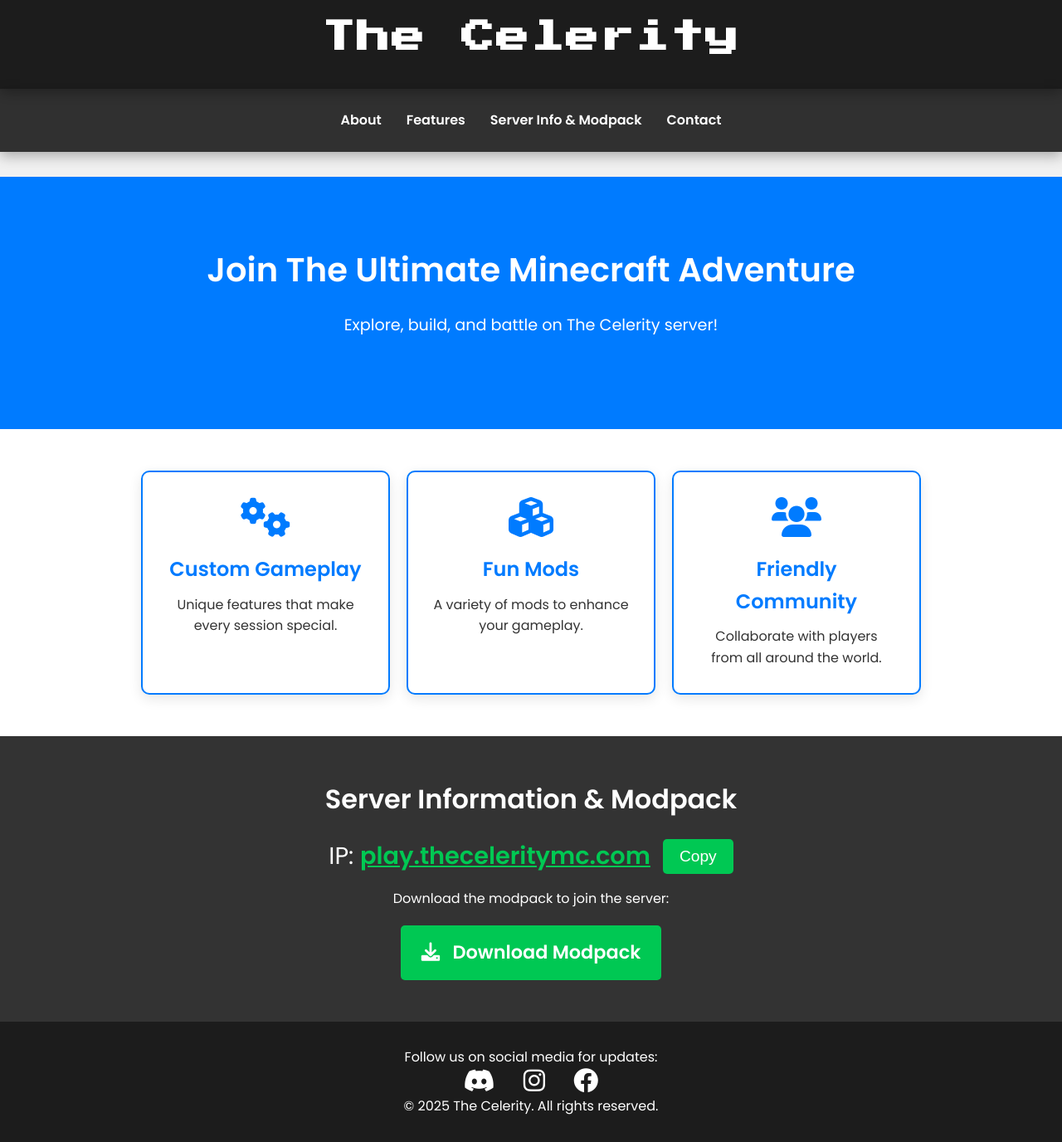
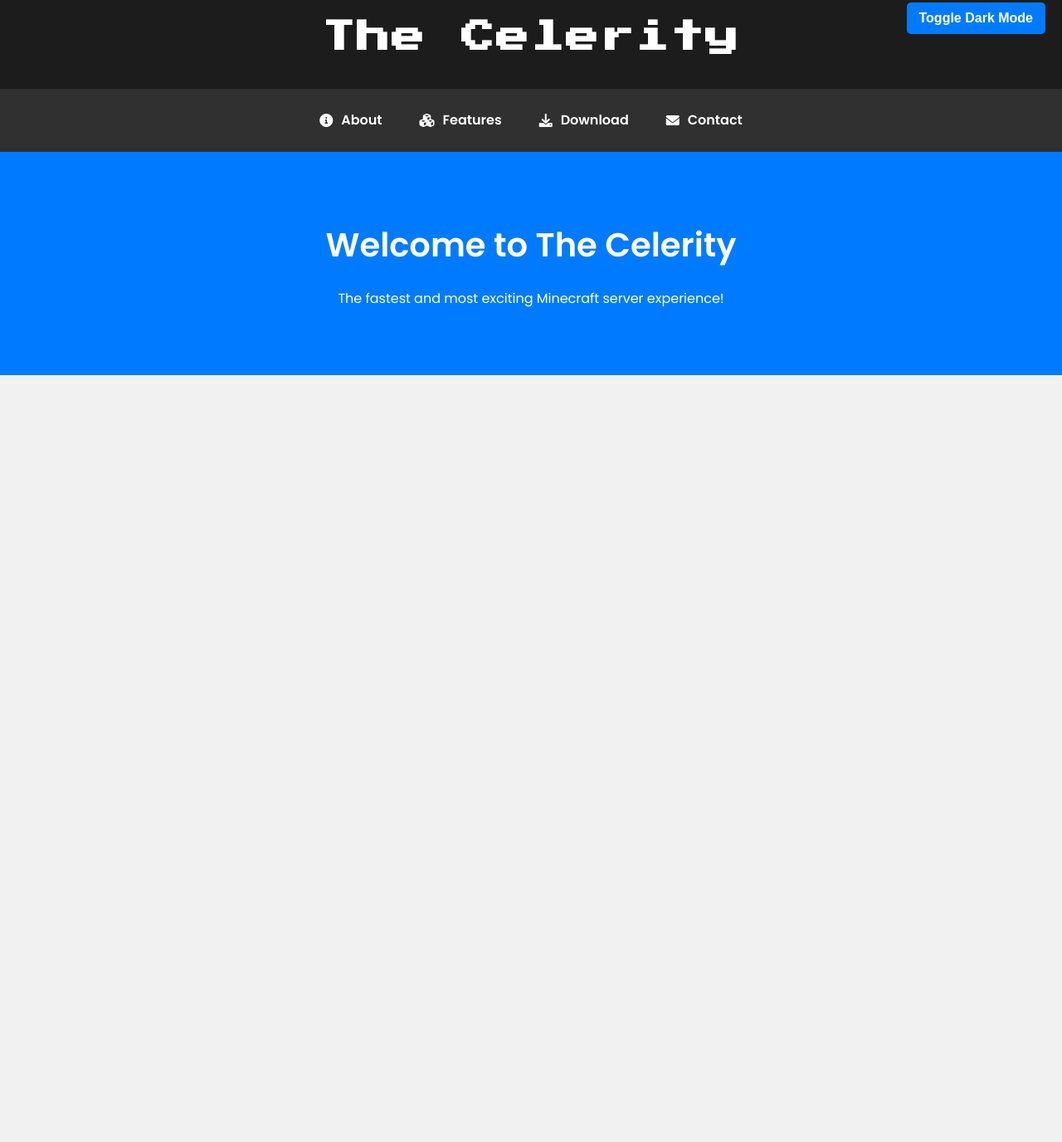
Before and after one commit to Vireliax/the-celerity, a plain HTML site: page index.html in a window 1280 px wide. Shown: the part 17-1393 px from the top of the page at 83% size. After the commit the page ends 800 px from the top, so only its background shows below. Drawn offline with Linux system fonts and the light colour scheme.

Commit message:
Update index.html

```diff
--- a/index.html
+++ b/index.html
@@ -15,26 +15,25 @@
             box-sizing: border-box;
         }
 
-        html, body {
-            margin: 0;
-            padding: 0;
-            width: 100%;
-            overflow-x: hidden; /* Prevent horizontal scrolling */
-        }
-
         body {
             font-family: 'Poppins', sans-serif;
             background-color: #f1f1f1;
             color: #333;
             line-height: 1.6;
+            transition: background-color 0.3s, color 0.3s;
         }
 
+        body.dark-mode {
+            background-color: #1c1c1c;
+            color: #f1f1f1;
+        }
+
+        /* Header */
         header {
             background: #1c1c1c;
             color: white;
             padding: 30px 0;
             text-align: center;
-            box-shadow: 0 5px 15px rgba(0, 0, 0, 0.3);
         }
 
         header h1 {
@@ -43,14 +42,13 @@
             letter-spacing: 2px;
         }
 
+        /* Navigation Bar */
         .navbar {
-            width: 100%;
-            background-color: rgba(0, 0, 0, 0.8);
             display: flex;
             justify-content: center;
-            padding: 15px 0;
-            box-shadow: 0 5px 15px rgba(0, 0, 0, 0.3);
-            margin-bottom: 30px;
+            background-color: rgba(0, 0, 0, 0.8);
+            padding: 15px;
+            gap: 15px;
         }
 
         .navbar a {
@@ -58,16 +56,24 @@
             text-decoration: none;
             font-size: 1rem;
             font-weight: 600;
+            display: flex;
+            align-items: center;
+            gap: 10px;
             padding: 10px 15px;
-            transition: color 0.3s, background-color 0.3s;
             border-radius: 5px;
+            transition: background-color 0.3s ease, transform 0.2s;
         }
 
         .navbar a:hover {
             background-color: #007bff;
-            color: #fff;
+            transform: translateY(-2px);
         }
 
+        .dark-mode .navbar {
+            background-color: rgba(255, 255, 255, 0.2);
+        }
+
+        /* Hero Section */
         .hero {
             text-align: center;
             background-color: #007bff;
@@ -80,243 +86,102 @@
             margin-bottom: 20px;
         }
 
-        .hero p {
-            font-size: 1.2rem;
-            margin-bottom: 30px;
+        /* Dark Mode Toggle */
+        .dark-mode-toggle {
+            position: fixed;
+            top: 20px;
+            right: 20px;
+            padding: 10px 15px;
+            background-color: #007bff;
+            color: white;
+            border: none;
+            border-radius: 5px;
+            cursor: pointer;
+            font-size: 1rem;
+            font-weight: 600;
+            z-index: 1000;
+            transition: background-color 0.3s ease;
         }
 
-        .features {
+        .dark-mode-toggle:hover {
+            background-color: #0056b3;
+        }
+
+        .dark-mode .dark-mode-toggle {
+            background-color: #444;
+        }
+
+        /* Loading Screen */
+        .loading-screen {
+            position: fixed;
+            top: 0;
+            left: 0;
+            width: 100%;
+            height: 100%;
+            background-color: #1c1c1c;
             display: flex;
             justify-content: center;
-            gap: 20px;
-            flex-wrap: wrap;
-            padding: 50px 20px;
-            background-color: white;
+            align-items: center;
+            z-index: 9999;
         }
 
-        .feature-card {
-            background-color: #fff;
-            border: 2px solid #007bff;
-            border-radius: 10px;
-            width: 300px;
-            text-align: center;
-            padding: 30px;
-            box-shadow: 0 5px 15px rgba(0, 0, 0, 0.1);
-            transition: transform 0.3s ease, box-shadow 0.3s ease;
+        .loading-screen img {
+            width: 100px;
+            animation: spin 1.5s linear infinite;
         }
 
-        .feature-card:hover {
-            transform: translateY(-10px);
-            box-shadow: 0 10px 20px rgba(0, 0, 0, 0.2);
-        }
-
-        .feature-card i {
-            font-size: 3rem;
-            color: #007bff;
-            margin-bottom: 20px;
-        }
-
-        .feature-card h4 {
-            font-size: 1.5rem;
-            margin-bottom: 10px;
-            color: #007bff;
-        }
-
-        .feature-card p {
-            font-size: 1rem;
-            color: #333;
-        }
-
-        .server-info {
-            text-align: center;
-            background-color: #333;
-            color: white;
-            padding: 50px 20px;
-        }
-
-        .server-info h3 {
-            font-size: 2rem;
-            margin-bottom: 20px;
-        }
-
-        .server-info .copy-container {
-            display: inline-flex;
-            align-items: center;
-            gap: 15px;
-            margin-bottom: 15px;
-        }
-
-        .server-info .copy-container span {
-            font-size: 1.8rem; /* Default size */
-        }
-
-        .server-info .copy-ip {
-            color: #00c853;
-            font-weight: bold;
-            text-decoration: underline;
-        }
-
-        .copy-btn {
-            background-color: #00c853;
-            border: none;
-            color: white;
-            padding: 10px 20px;
-            border-radius: 5px;
-            font-size: 1.2rem;
-            cursor: pointer;
-            transition: background-color 0.3s ease, transform 0.3s ease;
-        }
-
-        .copy-btn:hover {
-            background-color: #009e4f;
-            transform: translateY(-2px);
-        }
-
-        #copy-success {
-            display: none;
-            color: #00c853;
-            margin-top: 10px;
-            font-size: 1.2rem;
-        }
-
-        .download-btn {
-            display: inline-block;
-            background-color: #00c853;
-            color: white;
-            font-size: 1.4rem;
-            padding: 15px 25px;
-            text-align: center;
-            border-radius: 5px;
-            margin-top: 20px;
-            text-decoration: none;
-            transition: background-color 0.3s ease, transform 0.3s ease;
-            font-weight: bold;
-        }
-
-        .download-btn:hover {
-            background-color: #009e4f;
-            transform: translateY(-2px);
-        }
-
-        .download-btn i {
-            margin-right: 10px;
-        }
-
-        footer {
-            background-color: #1c1c1c;
-            color: white;
-            padding: 30px 20px;
-            text-align: center;
-        }
-
-        .social-icons i {
-            font-size: 30px;
-            margin: 0 15px;
-            color: white;
-            transition: all 0.3s ease;
-        }
-
-        .social-icons i:hover {
-            color: #007bff;
-        }
-
-        /* Mobile Styles */
-        @media (max-width: 768px) {
-            .navbar {
-                flex-direction: column;
-                align-items: center;
+        @keyframes spin {
+            0% {
+                transform: rotate(0deg);
             }
-
-            .navbar a {
-                margin: 5px 0;
-            }
-
-            .features {
-                flex-direction: column;
-            }
-
-            .feature-card {
-                width: 100%;
-            }
-
-            .server-info .copy-container {
-                flex-direction: column;
-            }
-
-            .server-info .copy-container span {
-                font-size: 1.2rem; /* Smaller size for mobile */
-            }
-
-            .copy-btn {
-                margin-top: 10px;
+            100% {
+                transform: rotate(360deg);
             }
         }
     </style>
 </head>
 
 <body>
+    <!-- Loading Screen -->
+    <div class="loading-screen">
+        <img src="https://upload.wikimedia.org/wikipedia/commons/a/ae/Minecraft_diamond_pickaxe_icon.png" alt="Loading">
+    </div>
+
+    <!-- Header -->
     <header>
         <h1>The Celerity</h1>
     </header>
-    <div class="navbar">
-        <a href="#about">About</a>
-        <a href="#features">Features</a>
-        <a href="#server-info">Server Info & Modpack</a>
-        <a href="#contact">Contact</a>
-    </div>
+
+    <!-- Navigation Bar -->
+    <nav class="navbar">
+        <a href="#about"><i class="fas fa-info-circle"></i> About</a>
+        <a href="#features"><i class="fas fa-cubes"></i> Features</a>
+        <a href="#download"><i class="fas fa-download"></i> Download</a>
+        <a href="#contact"><i class="fas fa-envelope"></i> Contact</a>
+    </nav>
+
+    <!-- Hero Section -->
     <section class="hero">
-        <h2>Join The Ultimate Minecraft Adventure</h2>
-        <p>Explore, build, and battle on The Celerity server!</p>
+        <h2>Welcome to The Celerity</h2>
+        <p>The fastest and most exciting Minecraft server experience!</p>
     </section>
-    <section id="features" class="features">
-        <div class="feature-card">
-            <i class="fas fa-cogs"></i>
-            <h4>Custom Gameplay</h4>
-            <p>Unique features that make every session special.</p>
-        </div>
-        <div class="feature-card">
-            <i class="fas fa-cubes"></i>
-            <h4>Fun Mods</h4>
-            <p>A variety of mods to enhance your gameplay.</p>
-        </div>
-        <div class="feature-card">
-            <i class="fas fa-users"></i>
-            <h4>Friendly Community</h4>
-            <p>Collaborate with players from all around the world.</p>
-        </div>
-    </section>
-    <section id="server-info" class="server-info">
-        <h3>Server Information & Modpack</h3>
-        <div class="copy-container">
-            <span>IP: <span class="copy-ip" id="copy-ip">play.theceleritymc.com</span></span>
-            <button class="copy-btn" onclick="copyToClipboard()">Copy</button>
-        </div>
-        <p id="copy-success">Copied to clipboard!</p>
-        <p>Download the modpack to join the server:</p>
-        <a href="https://example.com/modpack.zip" class="download-btn">
-            <i class="fas fa-download"></i> Download Modpack
-        </a>
-    </section>
-    <footer>
-        <p>Follow us on social media for updates:</p>
-        <div class="social-icons">
-            <a href="https://discord.com/" target="_blank"><i class="fab fa-discord"></i></a>
-            <a href="https://instagram.com/" target="_blank"><i class="fab fa-instagram"></i></a>
-            <a href="https://facebook.com/" target="_blank"><i class="fab fa-facebook"></i></a>
-        </div>
-        <p>&copy; 2025 The Celerity. All rights reserved.</p>
-    </footer>
+
+    <!-- Dark Mode Toggle -->
+    <button class="dark-mode-toggle">Toggle Dark Mode</button>
+
     <script>
-        function copyToClipboard() {
-            const ip = document.getElementById("copy-ip").textContent;
-            navigator.clipboard.writeText(ip).then(() => {
-                const successMsg = document.getElementById("copy-success");
-                successMsg.style.display = "block";
-                setTimeout(() => {
-                    successMsg.style.display = "none";
-                }, 2000);
-            });
-        }
+        // Dark Mode Toggle
+        const darkModeToggle = document.querySelector('.dark-mode-toggle');
+        const body = document.body;
+
+        darkModeToggle.addEventListener('click', () => {
+            body.classList.toggle('dark-mode');
+        });
+
+        // Remove Loading Screen
+        window.addEventListener('load', () => {
+            document.querySelector('.loading-screen').style.display = 'none';
+        });
     </script>
 </body>
 
```
